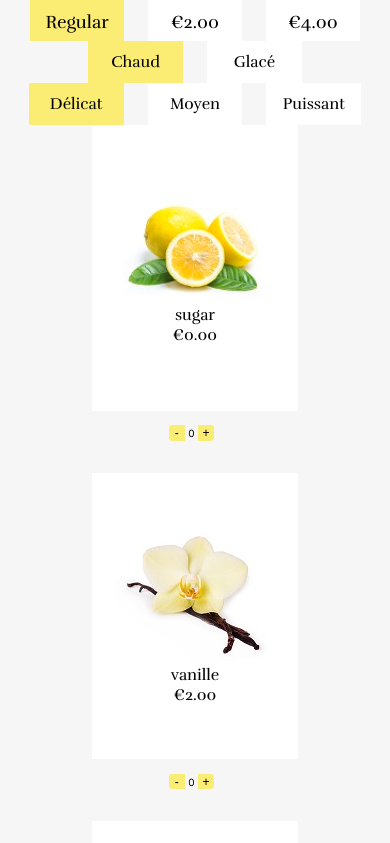
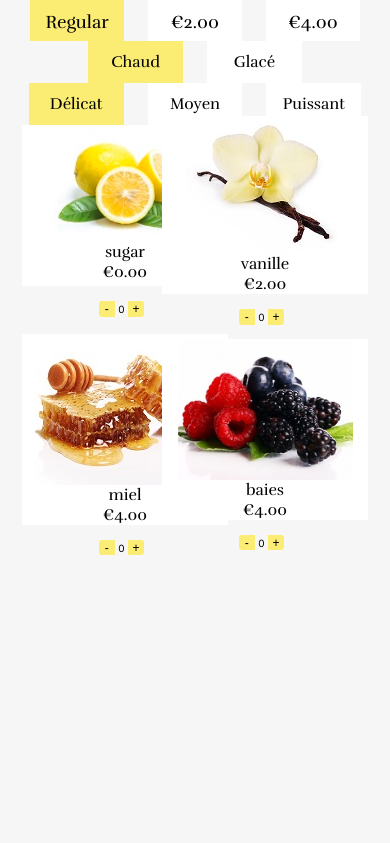
Before and after one commit to Morgane-Compa/house-of-tea, a React (Create React App) app: page /product-details in a window 390 px wide. Shown: the part 801-1644 px from the top of the page. After the commit the page ends 1356 px from the top, so only its background shows below. Built offline with nearby package versions, Linux system fonts and the light colour scheme.

Commit message:
responsive pour travail préparatoire à la ExtraList

```diff
--- a/src/components/ExtraCard/ExtraCard.module.scss
+++ b/src/components/ExtraCard/ExtraCard.module.scss
@@ -14,4 +14,21 @@
         background-color: var(--white);
         margin-bottom: 15px;
     }
+
+    .responsive {
+        max-width: 100%;
+        height: auto;
+    }
 }
+
+@media screen and (max-width: 900px) {
+    .container {
+        width: 6.75rem;
+        height: 12rem;
+    }
+
+    .infoContainer {
+     width: 100%;
+     height: auto;
+    }
+}
--- a/src/components/ExtraCard/ExtraCard.tsx
+++ b/src/components/ExtraCard/ExtraCard.tsx
@@ -37,7 +37,7 @@ const ExtraCard = (props: IExtraCardProps) => {
         <div className={style.container}>
             <div className={style.infoContainer}>
                 <div>
-                    <img src={image} alt={name} />
+                    <img src={image} alt={name} className={style.responsive} />
                 </div>
                 <div>
                     <p>{name}</p>
```
Also changed, not shown: src/components/SizeCustomizationButton/SizeCustomizationButton.module.scss (+0 -7 lines).
